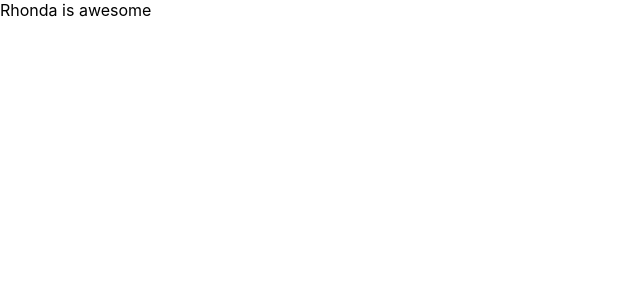
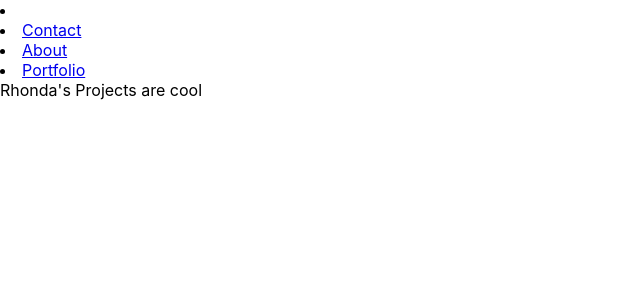
Before and after one commit to Rhondoid/portfolio-react, a React (Create React App) app: page /Portfolio in a window 1280 px wide. Shown: the top 300 px of the page, without its empty margins (0-640 px from the left). Built offline with nearby package versions, Linux system fonts and the light colour scheme.

Commit message:
Navbar is functioning

```diff
--- a/src/App.js
+++ b/src/App.js
@@ -1,9 +1,10 @@
 import ReactDOM from "react-dom/client";
-import { BrowserRouter, Routes, Route } from "react-router-dom";
-import './App.css';
-import About from './components/About.js';
-import Contact from './components/Contact.js';
-import Portfolio from './components/Portfolio.js';
+import { BrowserRouter as Router, Routes, Route } from "react-router-dom";
+import "./App.css";
+import About from "./components/About.js";
+import Contact from "./components/Contact.js";
+import Portfolio from "./components/Portfolio.js";
+import Navbar from "./components/Navbar.js";
 
 // function App() {
 //   return (
@@ -18,19 +19,42 @@ import Portfolio from './components/Portfolio.js';
 // }
 
 // export default App;
+// export default function App() {
+//   return (
+//     <div>
+//     <BrowserRouter>
+//       <Routes>
+//         <Route path="/" element={<About />}>
+//           <Navbar/>
+//           <Route path= "/Contact" element={<Contact />} />
+//           <Route path="/Portfolio" element={<Portfolio />} />
+
+//         </Route>
+//       </Routes>
+//     </BrowserRouter>
+//       {/* <div className="Portfolio">
+//       <Navbar />
+//         </div> */}
+//     </div>
+//   );
+// }
 export default function App() {
   return (
-    <BrowserRouter>
+    <Router>
+      <Navbar />
       <Routes>
-        <Route path="/" element={<About />}>
-          <Route path= "/Contact" element={<Contact />} />
-          <Route path="/Portfolio" element={<Portfolio />} />
+        {/* <Route path='/Contact' exact element={Contact} /> */}
+        {/* <Route path='/About' element={About} /> */}
+        {/* <Route path='/Portfolio' element={Portfolio} /> */}
+        <Route path= "/Contact" element={<Contact />} />
+        <Route path="/Portfolio" element={<Portfolio />} />
+        {/* <Route path= "/Contact" element={<Contact />} /> */}
+        <Route path="/About" element={<About />} />
 
-        </Route>
       </Routes>
-    </BrowserRouter>
+    </Router>
   );
 }
 
-const root = ReactDOM.createRoot(document.getElementById('root'));
+const root = ReactDOM.createRoot(document.getElementById("root"));
 root.render(<App />);
--- a/src/components/Navbar.js
+++ b/src/components/Navbar.js
@@ -1,33 +1,23 @@
 // src/components/Navbar.js
 
-import { ArrowRightIcon } from "@heroicons/react/solid";
 import React from "react";
+import { Link } from "react-router-dom";
 
 export default function Navbar() {
   return (
-    <header className="bg-gray-800 md:sticky top-0 z-10">
-      <div className="container mx-auto flex flex-wrap p-5 flex-col md:flex-row items-center">
-
-          <a href="#about" className="ml-3 text-xl">
-            Reed Barger
-          </a>
-
-
-          <a href="#projects" className="mr-5 hover:text-white">
-            Past Work
-          </a>
-          <a href="#skills" className="mr-5 hover:text-white">
-            Skills
-          </a>
-          <a href="#testimonials" className="mr-5 hover:text-white">
-            Testimonials
-          </a>
-
-        <a href="#contact" className="inline-flex items-center bg-gray-800 border-0 py-1 px-3 focus:outline-none hover:bg-gray-700 rounded text-base mt-4 md:mt-0">
-          Hire Me
-          <ArrowRightIcon className="w-4 h-4 ml-1" />
-        </a>
-      </div>
-    </header>
+    <div>
+      <li>
+        <Link to="/"></Link>
+      </li>
+      <li>
+        <Link to="/Contact">Contact</Link>
+      </li>
+      <li>
+        <Link to="/About">About</Link>
+      </li>
+      <li>
+        <Link to="/Portfolio">Portfolio</Link>
+      </li>
+    </div>
   );
 }
```
